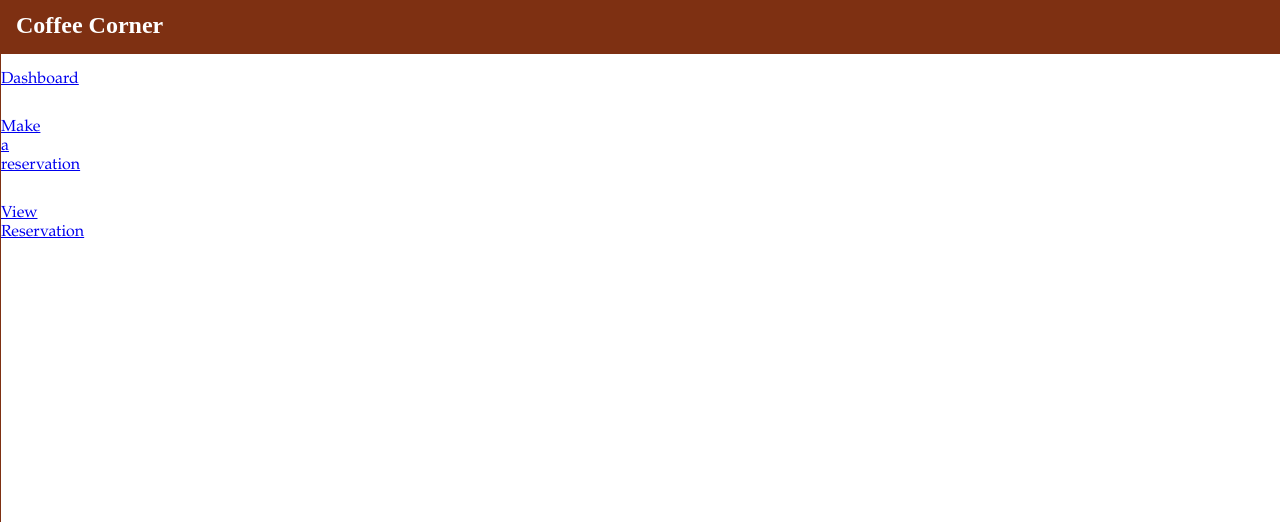
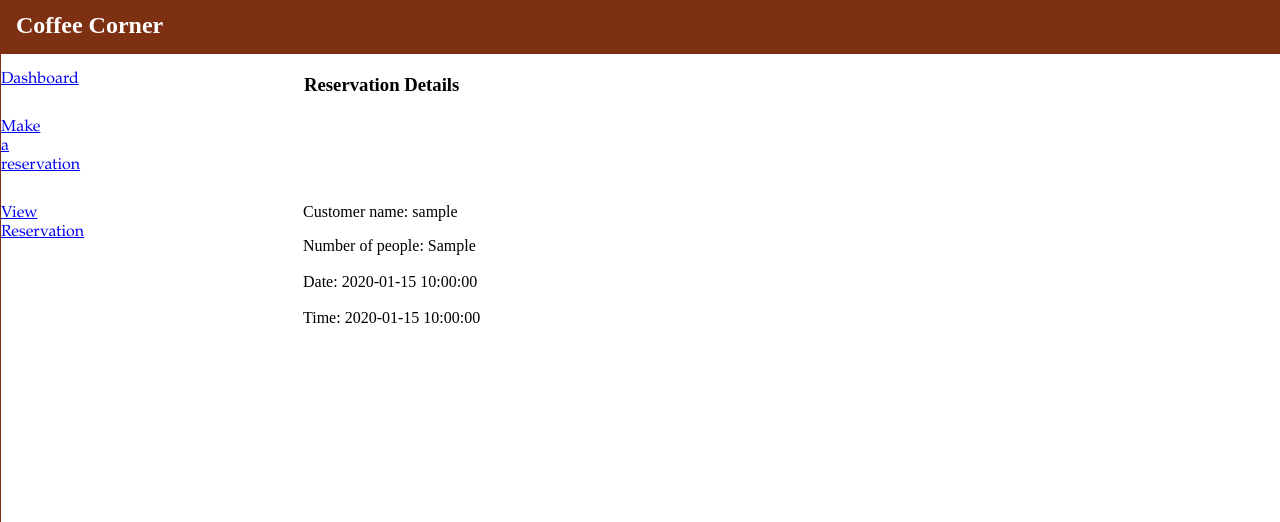
Before and after one commit to EvilTwin01/Local-server-Restaurant, a PHP site: page /user_view.php in a window 1280 px wide; the page is wider, and only the part inside the window is pictured. Shown: the top 522 px of that part. Run offline with PHP 8.4, Linux system fonts and the light colour scheme; the visitor is signed in with stand-in values (Sample User, id 1); tables that the repository leaves empty or names only in its code hold one stand-in row (values such as "Sample post").

Commit message:
view and add added

```diff
--- a/login.php
+++ b/login.php
@@ -21,8 +21,6 @@
 
 	  if(mysqli_num_rows($result) == 1)
 	  {
-		  //$_SESSION['username'] = $username;
-		  //$_SESSION['user_id'] = $userid;
 		  header("location: user_dashboard.php");
 	  }
 	  else
--- a/user_addreservation.php
+++ b/user_addreservation.php
@@ -25,8 +25,6 @@ if(session_id()=='' || isset($_SESSION['username'])){
 			{
 				die("database query fail!" . mysqli_error($connection));
 			}
-			//$_SESSION['username'] = $username;
-			//$_SESSION['user_id'] = $userid;
 			header("location: user_view.php");
 		}
 	}
--- a/user_view.css
+++ b/user_view.css
@@ -10,6 +10,7 @@
 	text-align: left;
 	padding-left: 10px;
 	margin-left: -17px;
+	margin-top: -61px;
 }
 .dashboard {
 	padding-top: 13px;
@@ -60,14 +61,6 @@
 .border-bottom {
 	padding-bottom: 523px;
 }
-.h3 {
-	padding-top: 0px;
-	margin-top: -756px;
-	padding-bottom: 0px;
-	margin-right: 910px;
-	margin-left: 292px;
-
-}
 
 
 .h2 {
@@ -80,6 +73,11 @@
 	padding-left: 16px;
 	margin-right: -13px;
 }
+.details {
+	margin-left: 296px;
+	margin-top: 7px;
+}
+
 .button_logout {
 	text-decoration: none;
 	position: absolute;
@@ -95,3 +93,8 @@
 	margin-top: -834px;
 	padding-left: 1279px;
 }
+.details_box {
+	margin-top: -728px;
+	padding-left: 10px;
+	margin-left: 285px;
+}
--- a/user_view.php
+++ b/user_view.php
@@ -1,6 +1,24 @@
 <?php
-	session_start();
-	if(session_id()=='' || isset($_SESSION['username'])){
+session_start();
+if(session_id()=='' || isset($_SESSION['username'])){
+
+  $dbhost = "localhost";
+  $dbuser = "root";
+  $dbpass = "1234";
+  $dbname = "coffeecorner";
+  $connection = mysqli_connect($dbhost, $dbuser, $dbpass, $dbname);
+
+  $user = $_SESSION['username'];
+
+  $sql  = "(SELECT * FROM add_reservation WHERE username like '$user')";
+  $result = mysqli_query($connection, $sql);
+
+  if(!$result)
+  {
+	 die("database query fail!" . mysqli_error($connection) . mysqli_errno($connection));
+  }
+  //header("location: user_dashboard.php");
+
 ?>
 
 <!doctype html>
@@ -13,7 +31,7 @@
 
 <body>
 	<h2 class="h2">Coffee Corner</h2>
-
+	<h3 class="details">Reservation Details</h3>
 <nav class="navbar">
   <ul class="ul">
 	  <li class="dashboard"><a href="user_dashboard.php">Dashboard</a></li>
@@ -26,6 +44,18 @@
 </nav>
 	<p class="credential">Logged in as : <?php echo $_SESSION['username']; ?></p>
 	<a class="button_logout" href="logout.php" name="logout">Log out</a>
+	<div class=details_box>
+		<p><?php echo "Customer name: " . $user; ?></p>
+		<p><?php
+			while($row = mysqli_fetch_assoc($result))
+			{
+				//var_dump($row);
+				echo "Number of people: " . $row["no_of_people"] . "</br><br>";
+				echo "Date: " . $row["date"] . "</br><br>";
+				echo "Time: " . $row["time"] . "</br><br>";
+			}
+			?></p>
+	</div>
 </body>
 
 <?php
```
